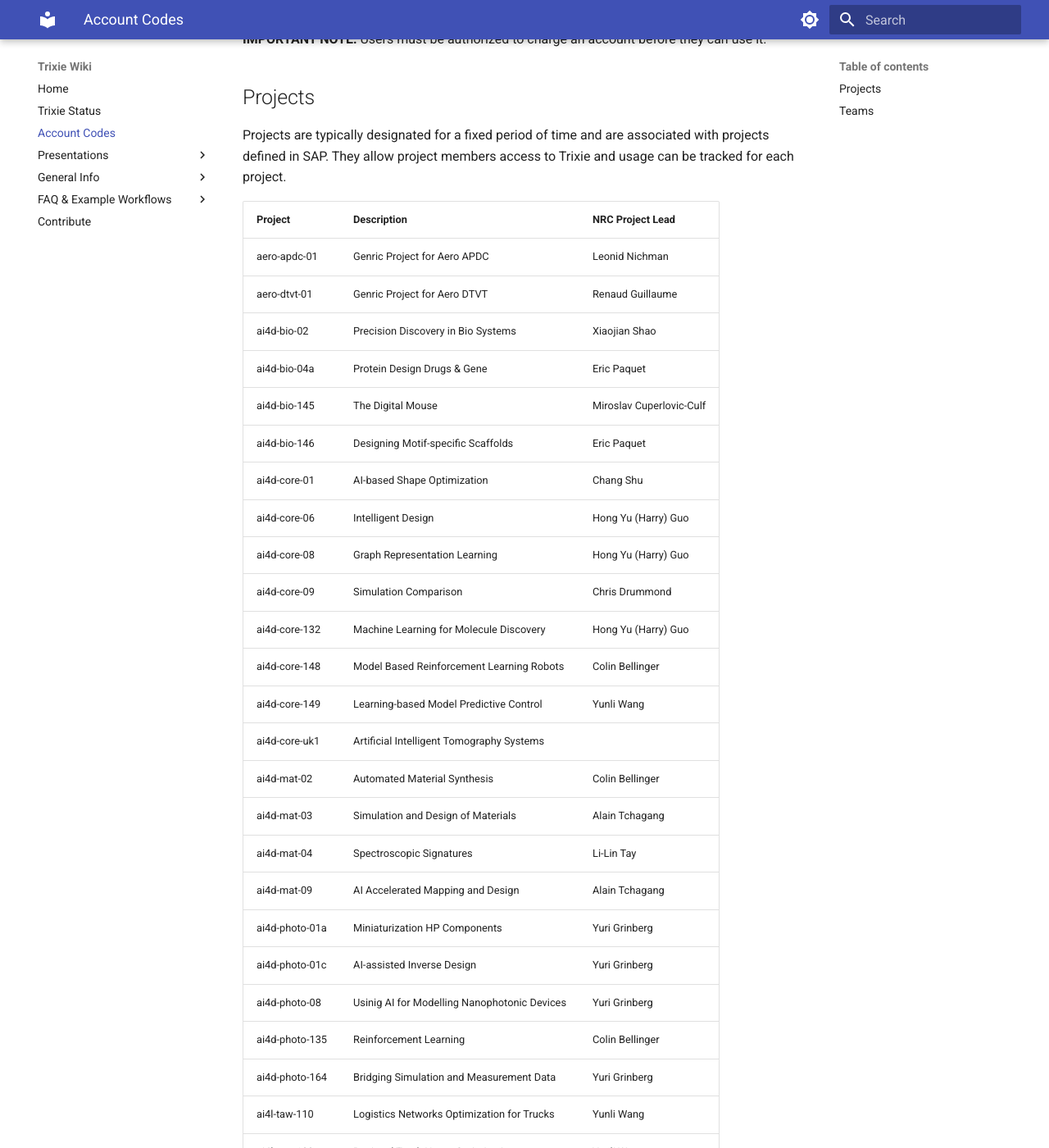
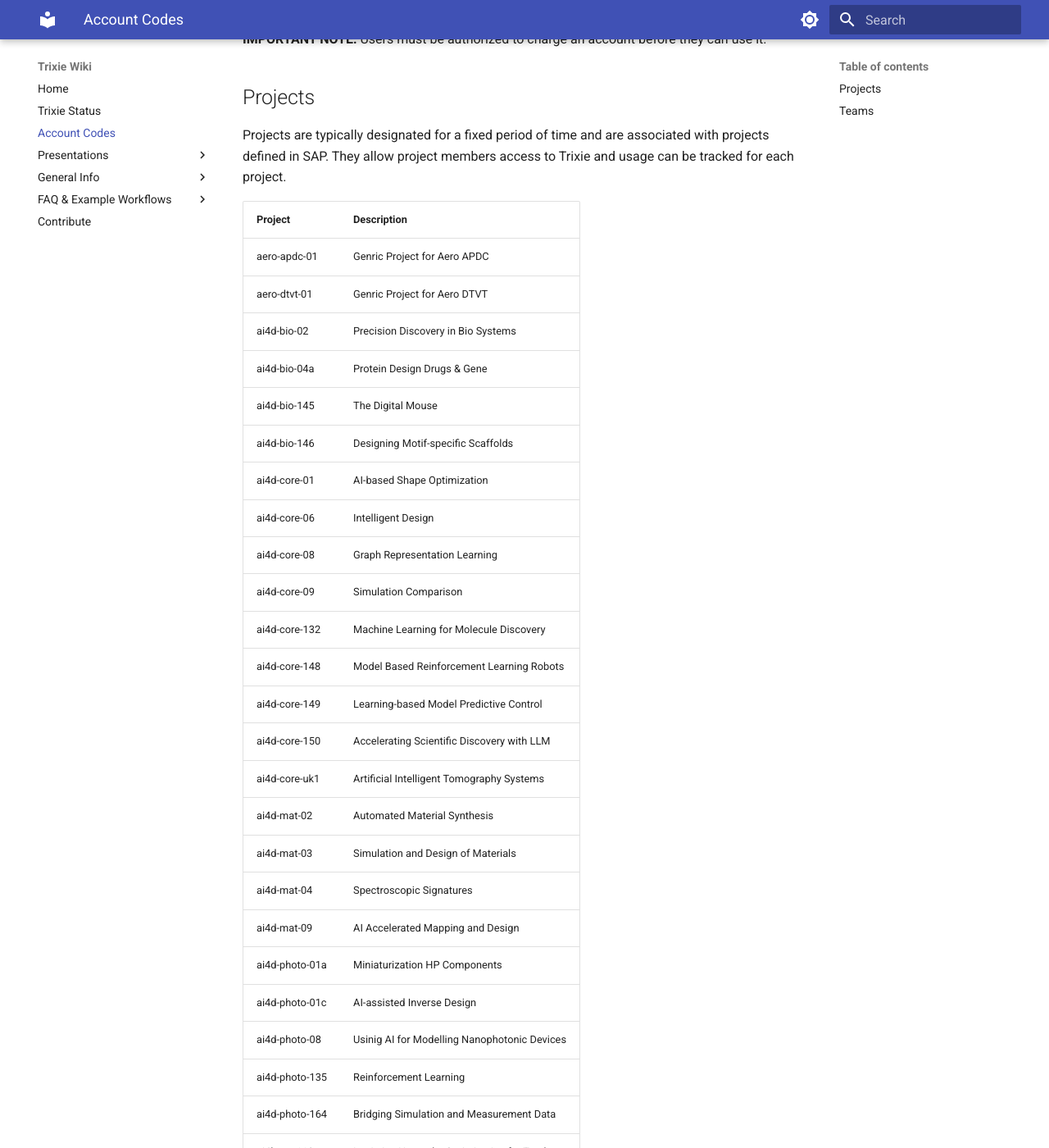
Before and after one commit to ai4d-iasc/trixie, an MkDocs documentation site: the page built from docs/Account-Codes.md, in a window 1280 px wide and 1400 px high, scrolled down 293 px. Shown: the whole window at 82% size. Built offline with MkDocs 1.6.1 and Material for MkDocs 9.7.7, drawn with Linux system fonts in a browser that asks for light colours; some of the changed text lies outside the part shown.

Commit message:
Docs: updated the account codes and fixed some syntax

```diff
--- a/docs/Account-Codes.md
+++ b/docs/Account-Codes.md
@@ -16,50 +16,54 @@
 defined in SAP. They allow project members access to Trixie and usage can be tracked for each
 project.
 
-| Project        | Description                                  | NRC Project Lead         |
-| -------------- | -------------------------------------------- | ------------------------ |
-| aero-apdc-01   | Genric Project for Aero APDC                 | Leonid Nichman           |
-| aero-dtvt-01   | Genric Project for Aero DTVT                 | Renaud Guillaume         |
-| ai4d-bio-02    | Precision Discovery in Bio Systems           | Xiaojian Shao            |
-| ai4d-bio-04a   | Protein Design Drugs & Gene                  | Eric Paquet              |
-| ai4d-bio-145   | The Digital Mouse                            | Miroslav Cuperlovic-Culf |
-| ai4d-bio-146   | Designing Motif-specific Scaffolds           | Eric Paquet              |
-| ai4d-core-01   | AI-based Shape Optimization                  | Chang Shu                |
-| ai4d-core-06   | Intelligent Design                           | Hong Yu (Harry) Guo      |
-| ai4d-core-08   | Graph Representation Learning                | Hong Yu (Harry) Guo      |
-| ai4d-core-09   | Simulation Comparison                        | Chris Drummond           |
-| ai4d-core-132  | Machine Learning for Molecule Discovery      | Hong Yu (Harry) Guo      |
-| ai4d-core-148  | Model Based Reinforcement Learning Robots    | Colin Bellinger          |
-| ai4d-core-149  | Learning-based Model Predictive Control      | Yunli Wang               |
-| ai4d-core-uk1  | Artificial Intelligent Tomography Systems    |                          |
-| ai4d-mat-02    | Automated Material Synthesis                 | Colin Bellinger          |
-| ai4d-mat-03    | Simulation and Design of Materials           | Alain Tchagang           |
-| ai4d-mat-04    | Spectroscopic Signatures                     | Li-Lin Tay               |
-| ai4d-mat-09    | AI Accelerated Mapping and Design            | Alain Tchagang           |
-| ai4d-photo-01a | Miniaturization HP Components                | Yuri Grinberg            |
-| ai4d-photo-01c | AI-assisted Inverse Design                   | Yuri Grinberg            |
-| ai4d-photo-08  | Usinig AI for Modelling Nanophotonic Devices | Yuri Grinberg            |
-| ai4d-photo-135 | Reinforcement Learning                       | Colin Bellinger          |
-| ai4d-photo-164 | Bridging Simulation and Measurement Data     | Yuri Grinberg            |
-| ai4l-taw-110   | Logistics Networks Optimization for Trucks   | Yunli Wang               |
-| ai4l-taw-133   | Regional Truck Hours Optimization            | Yunli Wang               |
-| aip-adl-05     | Pattern Detection for Analysis of Movement   | Scott Buffett            |
-| aip-iot-032    | Security and Privacy Assessment              | Mamun Mamun              |
-| aip-jpn-302    | Intelligent Assistive Robots for Caregiving  | Pengcheng Xi             |
-| dt-asec-01     | Large Satellite Image Classification         | Julio Valdes             |
-| dt-wat-ai      | AI Enabled Security for IoT Networks         | Peng Hu                  |
+| Project        | Description                                  |
+| -------------- | -------------------------------------------- |
+| aero-apdc-01   | Genric Project for Aero APDC                 |
+| aero-dtvt-01   | Genric Project for Aero DTVT                 |
+| ai4d-bio-02    | Precision Discovery in Bio Systems           |
+| ai4d-bio-04a   | Protein Design Drugs & Gene                  |
+| ai4d-bio-145   | The Digital Mouse                            |
+| ai4d-bio-146   | Designing Motif-specific Scaffolds           |
+| ai4d-core-01   | AI-based Shape Optimization                  |
+| ai4d-core-06   | Intelligent Design                           |
+| ai4d-core-08   | Graph Representation Learning                |
+| ai4d-core-09   | Simulation Comparison                        |
+| ai4d-core-132  | Machine Learning for Molecule Discovery      |
+| ai4d-core-148  | Model Based Reinforcement Learning Robots    |
+| ai4d-core-149  | Learning-based Model Predictive Control      |
+| ai4d-core-150  | Accelerating Scientific Discovery with LLM   |
+| ai4d-core-uk1  | Artificial Intelligent Tomography Systems    |
+| ai4d-mat-02    | Automated Material Synthesis                 |
+| ai4d-mat-03    | Simulation and Design of Materials           |
+| ai4d-mat-04    | Spectroscopic Signatures                     |
+| ai4d-mat-09    | AI Accelerated Mapping and Design            |
+| ai4d-photo-01a | Miniaturization HP Components                |
+| ai4d-photo-01c | AI-assisted Inverse Design                   |
+| ai4d-photo-08  | Usinig AI for Modelling Nanophotonic Devices |
+| ai4d-photo-135 | Reinforcement Learning                       |
+| ai4d-photo-164 | Bridging Simulation and Measurement Data     |
+| ai4l-taw-110   | Logistics Networks Optimization for Trucks   |
+| ai4l-taw-133   | Regional Truck Hours Optimization            |
+| aip-adl-05     | Pattern Detection for Analysis of Movement   |
+| aip-iot-032    | Security and Privacy Assessment              |
+| aip-jpn-302    | Intelligent Assistive Robots for Caregiving  |
+| dt-asec-01     | Large Satellite Image Classification         |
+| dt-caisi-01    | Data Contamination Detection                 |
+| dt-wat-ai      | AI Enabled Security for IoT Networks         |
 
 ## Teams
 
 Teams are typically associated with a team or a particular group within a NRC Research Centre. They
 allow team members to access Trixie for non project based work.
 
-| Reasearch Centre                    | Team Code  | Team Name                                           |
-| ----------------------------------- | ---------- | --------------------------------------------------- |
-| Digital Technologies                | dt-cyber   | Cybersecurity                                       |
-|                                     | dt-dac     | Data Analytics Centre                               |
-|                                     | dt-dscs    | Data Science for Complex Systems                    |
-|                                     | dt-mtp     | Multilingual Text Processing                        |
-|                                     | dt-student | Team for student access to Trixie                   |
-|                                     | dt-ta      | Text Analytics                                      |
-|Security and Disruptive Technologies | sdt-clean  | Computational Laboratory for Energy And Nanoscience |
+| Reasearch Centre                    | Team Code  | Team Name                                                    |
+| ----------------------------------- | ---------- | ------------------------------------------------------------ |
+| Clean Energy                        | ce-amdpo   | Acceleration of Materials Discovery and Process Optimization |
+| Digital Technologies                | dt-cvg     | Computer Vision and Graphics                                 |
+|                                     | dt-cyber   | Cybersecurity                                                |
+|                                     | dt-dac     | Data Analytics Centre                                        |
+|                                     | dt-dscs    | Data Science for Complex Systems                             |
+|                                     | dt-mtp     | Multilingual Text Processing                                 |
+|                                     | dt-student | Team for student access to Trixie                            |
+|                                     | dt-ta      | Text Analytics                                               |
+|Security and Disruptive Technologies | sdt-clean  | Computational Laboratory for Energy And Nanoscience          |
```
Also changed, not shown: docs/External-Access-Setup.md (+3 -3 lines), docs/File-Transfers.md (+75 -101 lines).
